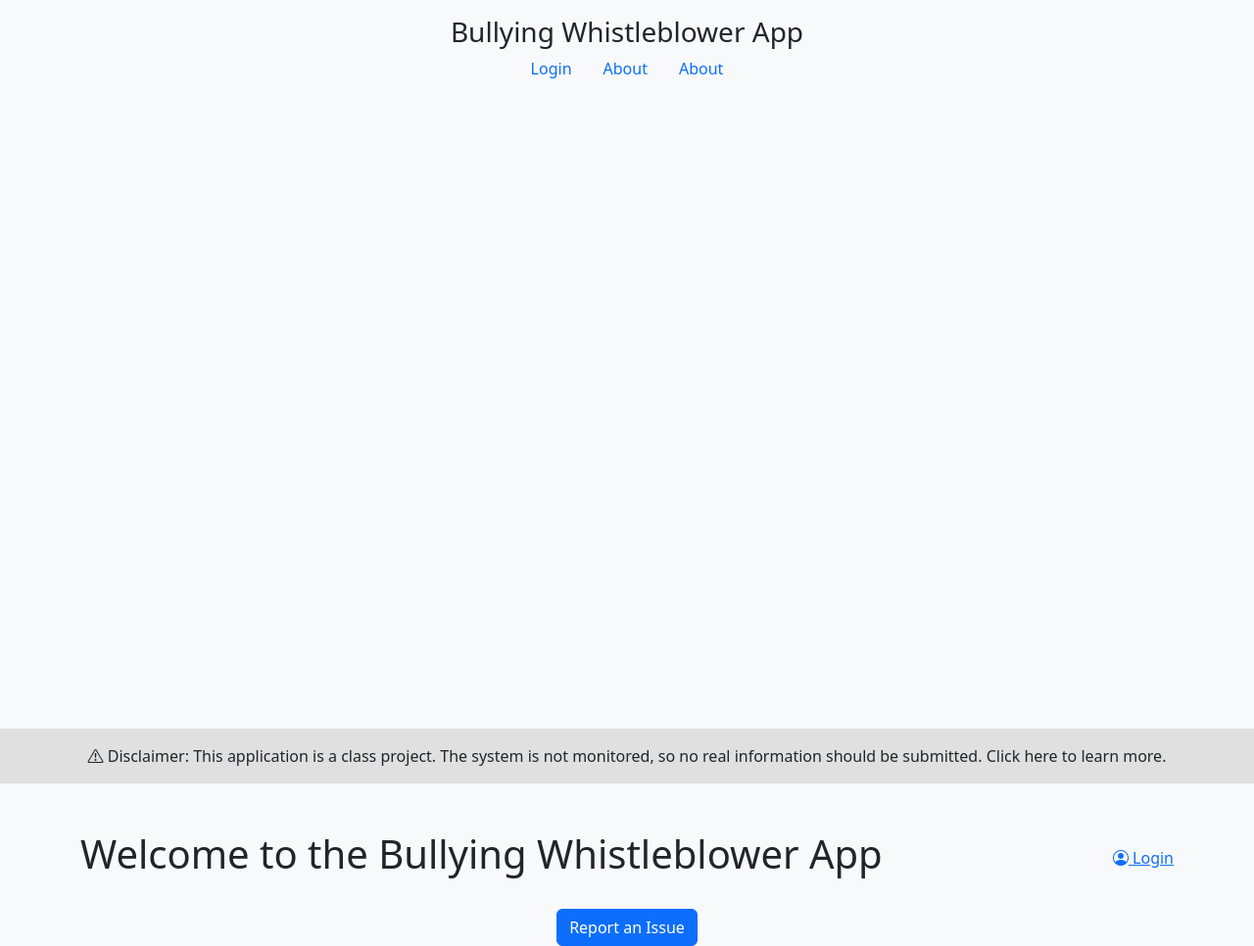
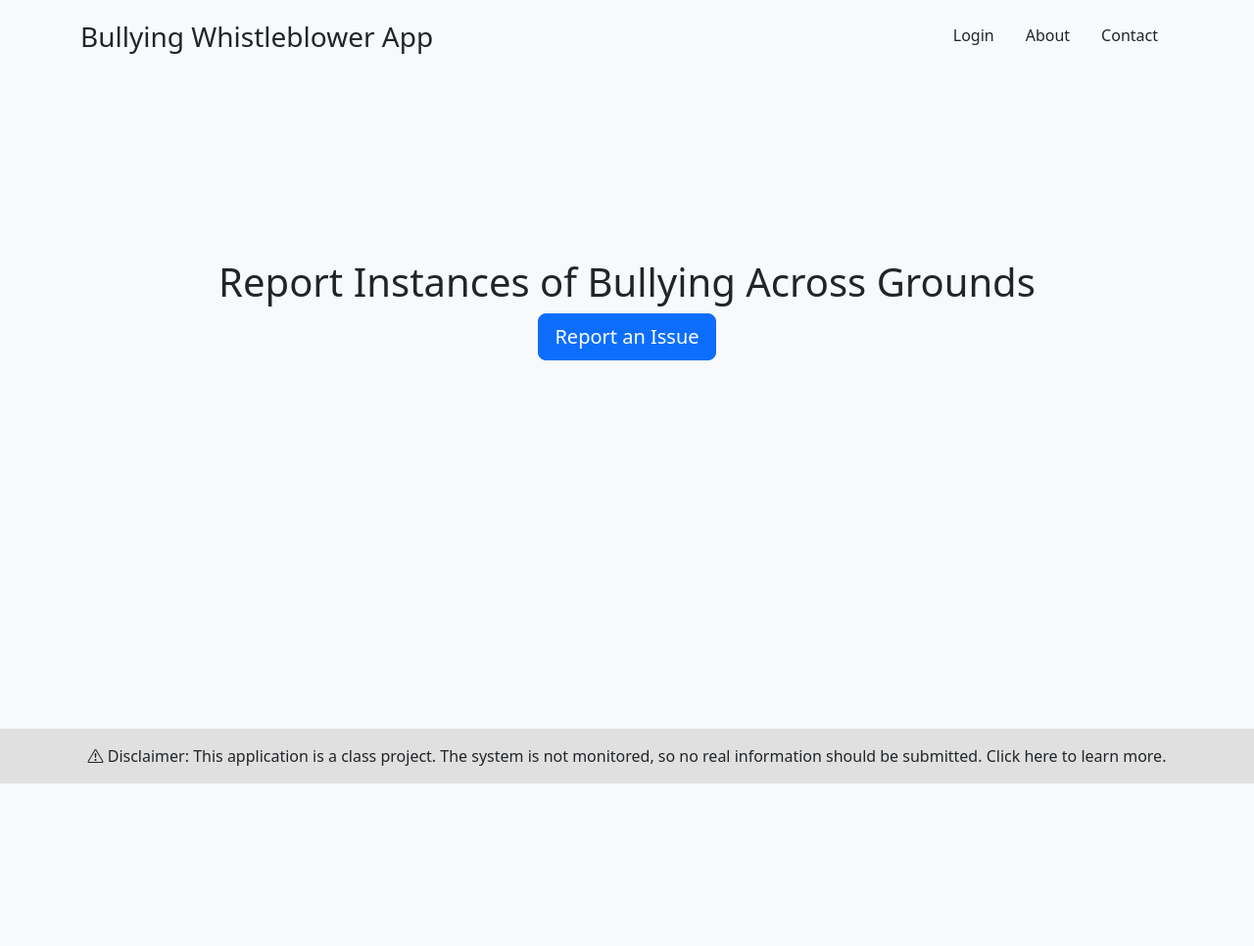
Before and after one commit to artiehumphreys/WhistleblowerApp, a Django app: template whistleblower_app/templates/whistleblower_app/index.html in a window 1280 px wide. Shown: the whole page at 98% size. After the commit the page ends 800 px from the top, so only its background shows below. Run offline with Django 3.2, Linux system fonts and the light colour scheme; the template is opened without the code that fills it, so the values that code supplies are empty; some libraries are stand-ins or nearby versions.

Commit message:
Fixed themes and added body section

```diff
--- a/templates/base.html
+++ b/templates/base.html
@@ -6,23 +6,54 @@
     <title>{% block title %}Welcome to the Bullying Whistleblower App{% endblock title %}</title>
     {% bootstrap_css %}
     {% bootstrap_javascript %}
+    <style>
+        .masthead-brand {
+            color: #212529;
+        }
+
+        .nav-link {
+            color: #212529;
+            padding-bottom: 0.5rem;
+            border-bottom: 3px solid transparent;
+        }
+
+        .nav-link:hover,
+        .nav-link:focus {
+            border-bottom-color: #0d6efd;
+        }
+
+        .nav-link.active {
+            border-bottom-color: #0d6efd;
+        }
+</style>
 </head>
 
 <body class="text-center bg-light">
-    <div class="cover-container d-flex h-100 p-3 mx-auto flex-column">
-        <header class="masthead mb-auto">
-            <div class = "inner">
-                <h3 class = "masthead mb-auto">Bullying Whistleblower App</h3>
-                <nav class="nav nav-masthead justify-content-center">
-                    <a class="nav-link active" href="{% url 'login_page' %}">Login</a>
-                    <a class="nav-link active" href="about">About</a>
-                    <a class="nav-link active" href="contact">About</a>
-                </nav>
+    <div class="cover-container d-flex h-50 p-3 mx-auto flex-column">
+        <header class="mb-auto">
+            <div class="container">
+                <div class="d-flex justify-content-between align-items-center">
+                    <h3 class="masthead-brand mb-0">Bullying Whistleblower App</h3>
+                    <nav class="nav nav-masthead justify-content-center">
+                        <a class="nav-link" aria-current="page" href="{% url 'login_page' %}">Login</a>
+                        <a class="nav-link" href="about">About</a>
+                        <a class="nav-link" href="contact">Contact</a>
+                    </nav>
+                </div>
             </div>
         </header>
+
+        <main role="main" class="px-3">
+            <h1 class="cover-heading">Report Instances of Bullying Across Grounds</h1>
+            <p class="lead">
+                <button type="button" class="btn btn-lg btn-primary" data-bs-toggle="modal" data-bs-target="#reportModal">
+                    Report an Issue
+                </button>
+            </p>
+        </main>
     </div>
 </body>
-
+{% comment %}
 <div class="container mt-5">
     <div class="d-flex justify-content-between align-items-center">
         {% block header %}
@@ -43,14 +74,9 @@
     {% block content %}
     <!-- This is where child template content will be injected -->
     {% endblock content %}
+</div> {% endcomment %}
 
-    <!-- Report Button -->
-    <div class="text-center mt-4">
-        <button type="button" class="btn btn-primary" data-bs-toggle="modal" data-bs-target="#reportModal">
-            Report an Issue
-        </button>
-    </div>
-</div>
+
 {% block footer %}
 <footer class="text-center text-lg-start fixed-bottom" style = "z-index: 1030; background-color: #e0e0e0;">
     <div class="text-center p-3">
@@ -60,8 +86,8 @@
 {% endblock footer %}
 <div class="modal fade" id="reportModal" tabindex="-1" aria-labelledby="reportModalLabel" aria-hidden="true">
     <div class="modal-dialog">
-        <div class="modal-content rounded-4">
-            <div class="modal-header">
+        <div class="modal-content text-start rounded-4">
+            <div class="modal-header text-start">
                 <h5 class="modal-title" id="reportModalLabel">Report an Issue</h5>
                 <button type="button" class="btn-close" data-bs-dismiss="modal" aria-label="Close"></button>
             </div>
```
